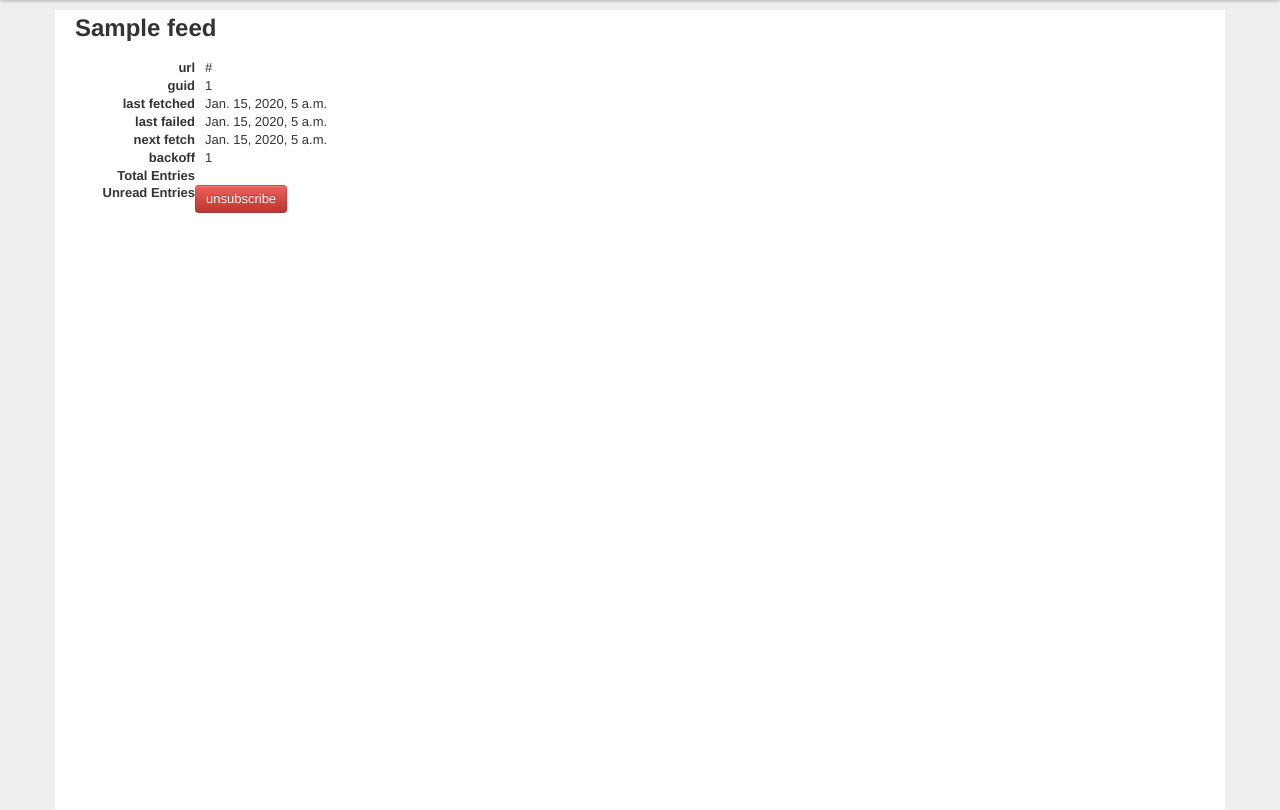
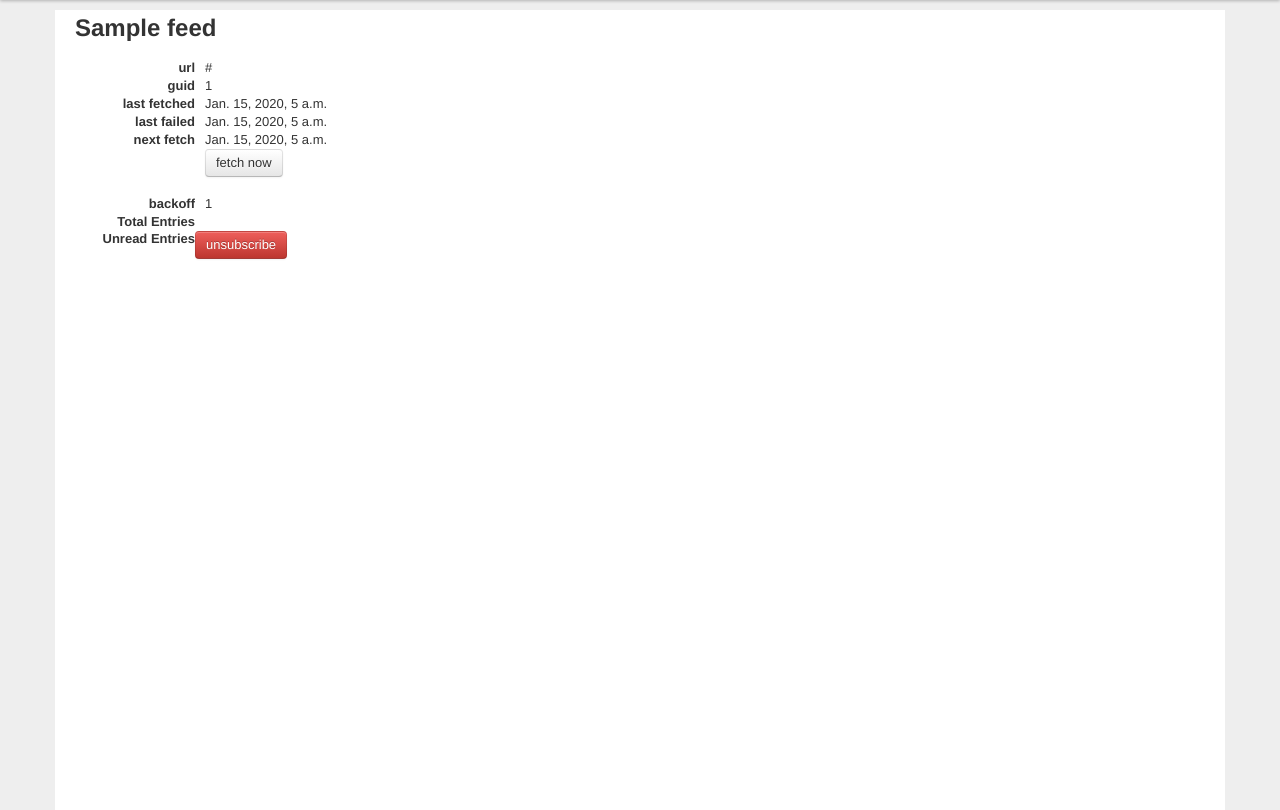
Before and after one commit to thraxil/antisocial, a Django app: template antisocial/templates/main/subscription.html in a window 1280 px wide. Shown: the part 40-850 px from the top of the page. Run offline with Django 3.2, Linux system fonts and the light colour scheme; the template is opened without the code that fills it: values that come from a table or form of the project are taken from there, others are empty; a user stored in the database is signed in; tables that the repository leaves empty hold one stand-in row (values such as "Sample post"); parts of the project's set-up code (start-up, migrations or seed data) failed here and were passed over; some libraries are stand-ins or nearby versions.

Commit message:
manual fetch feed

```diff
--- a/antisocial/templates/main/subscription.html
+++ b/antisocial/templates/main/subscription.html
@@ -13,7 +13,13 @@
 	<dt>last failed</dt>
 	<dd>{{feed.last_failed}}</dd>
 	<dt>next fetch</dt>
-	<dd>{{feed.next_fetch}}</dd>
+	<dd>{{feed.next_fetch}}
+		{% if request.user.is_superuser %}
+		<form action="fetch/" method="post">
+			<input type="submit" value="fetch now" class="btn" />
+		</form>
+		{% endif %}
+	</dd>
 	<dt>backoff</dt>
 	<dd>{{feed.backoff}}</dd>
 	<dt>Total Entries</dt>
--- a/antisocial/urls.py
+++ b/antisocial/urls.py
@@ -14,6 +14,8 @@
     (r'^subscriptions/(?P<id>\d+)/$', 'antisocial.main.views.subscription'),
     (r'^subscriptions/(?P<id>\d+)/mark_read/$',
      'antisocial.main.views.subscription_mark_read'),
+    (r'^subscriptions/(?P<id>\d+)/fetch/$',
+     'antisocial.main.views.subscription_fetch'),
     (r'^subscriptions/(?P<id>\d+)/unsubscribe/$',
      'antisocial.main.views.unsubscribe'),
     (r'^subscriptions/add/$', 'antisocial.main.views.add_subscription'),
```
Also changed, not shown: antisocial/main/views.py (+11 -0 lines).
